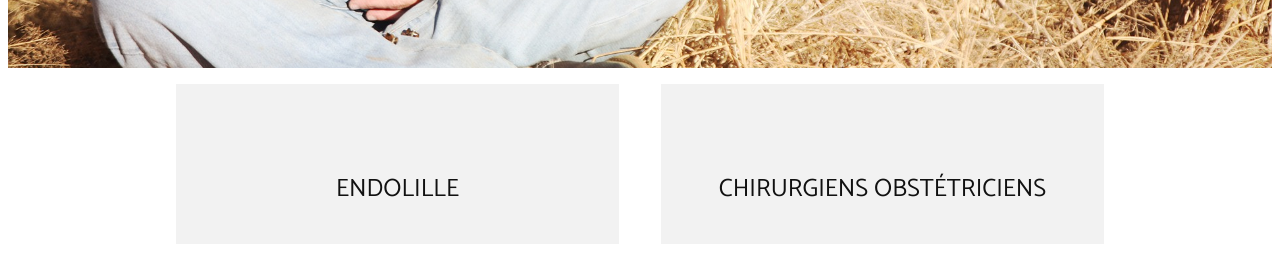
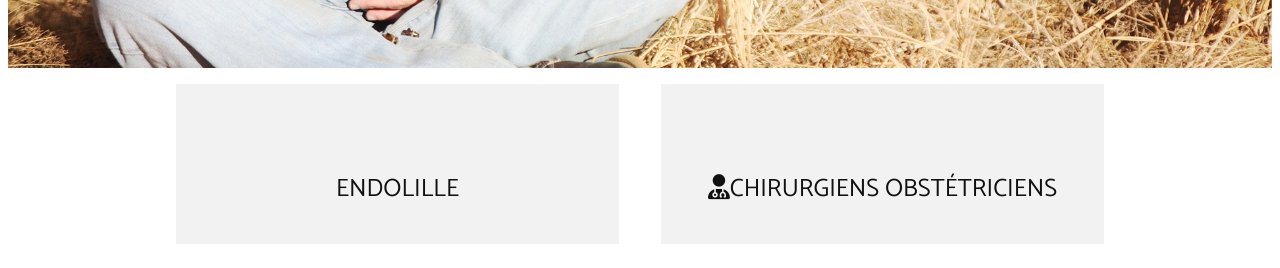
Before and after one commit to AnaisT17/Medical-website, a plain HTML site: page Site-medical/index.html in a window 1280 px wide. Shown: the part 840-1108 px from the top of the page. Drawn offline with nearby package versions, Linux system fonts and the light colour scheme.

Commit message:
modification section box link in file index.html

```diff
--- a/Site-medical/index.html
+++ b/Site-medical/index.html
@@ -40,7 +40,7 @@
             </a>
             <a href="#">
                 <div class="index-box-square">
-                <h3>Chirurgiens obstétriciens</h3>
+                <h3><i class="fas fa-user-md"></i>Chirurgiens obstétriciens</h3>
                 </div>
             </a>
             <a href="#">
--- a/Site-medical/style.css
+++ b/Site-medical/style.css
@@ -154,6 +154,11 @@ header .menu {
 
 }
 /*-------------------------------------- END PAGE HTML 1-------------------------------*/
+
+/*--------------------- MAIN ------------------*/
+
+
+
 /*--------------------- FOOTER ------------------*/
 
 footer{
```
